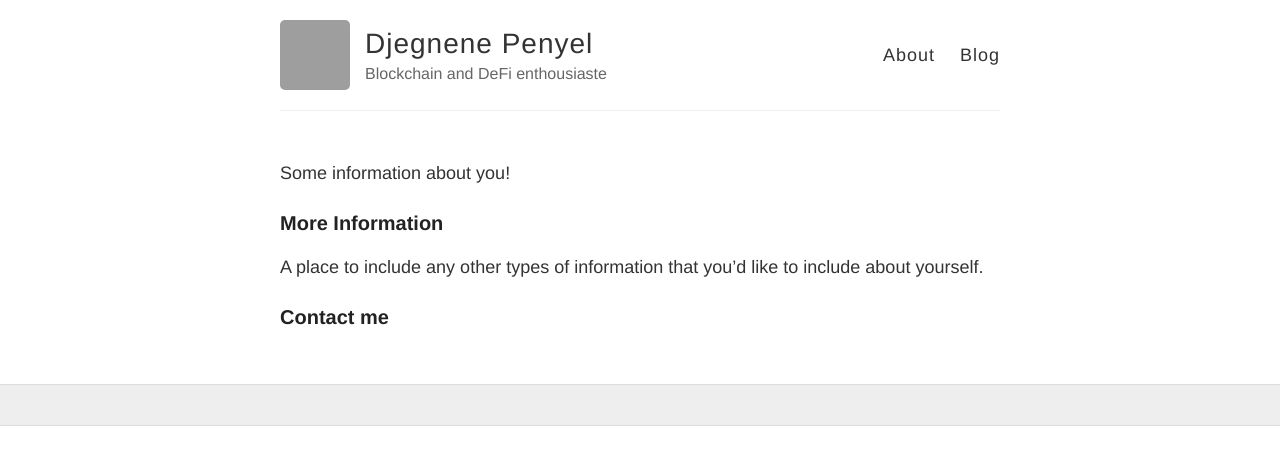
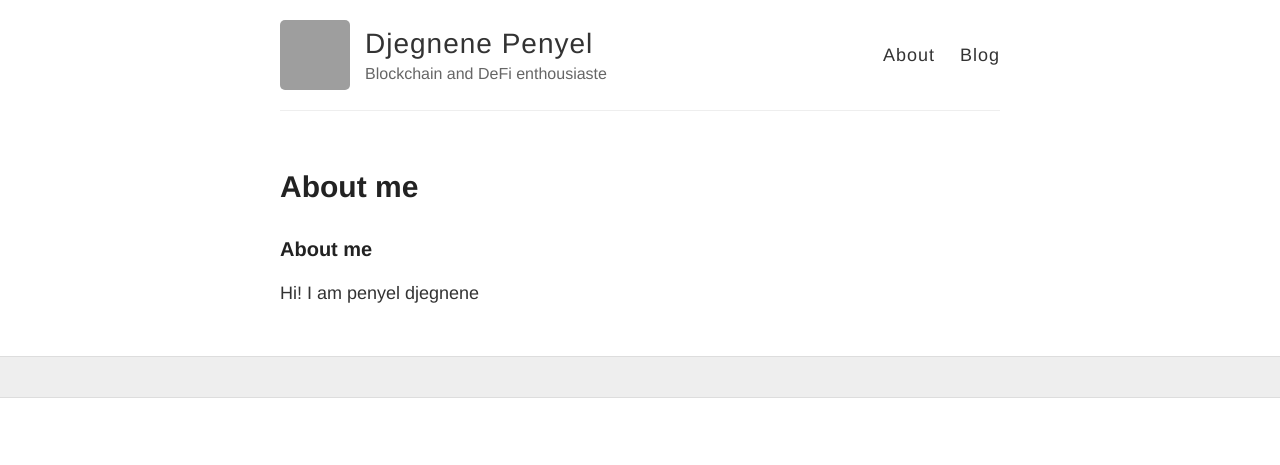
Before and after one commit to quantumporium/quantumporium, a Jekyll site: the page built from docs/index.md, in a window 1280 px wide. Shown: the top 465 px of the page. Built offline with Jekyll 4.4.1, drawn with Linux system fonts in a browser that asks for light colours; our own code applies the rules of GitHub Pages for plain Markdown files; grey boxes are pictures that could not be loaded.

Commit message:
Update index.md

```diff
--- a/docs/index.md
+++ b/docs/index.md
@@ -2,12 +2,5 @@
 layout: page
 ---
 
-Some information about you!
-
-### More Information
-
-A place to include any other types of information that you'd like to include about yourself.
-
-### Contact me
-
-[]()
+### About me
+Hi! I am penyel djegnene
```
